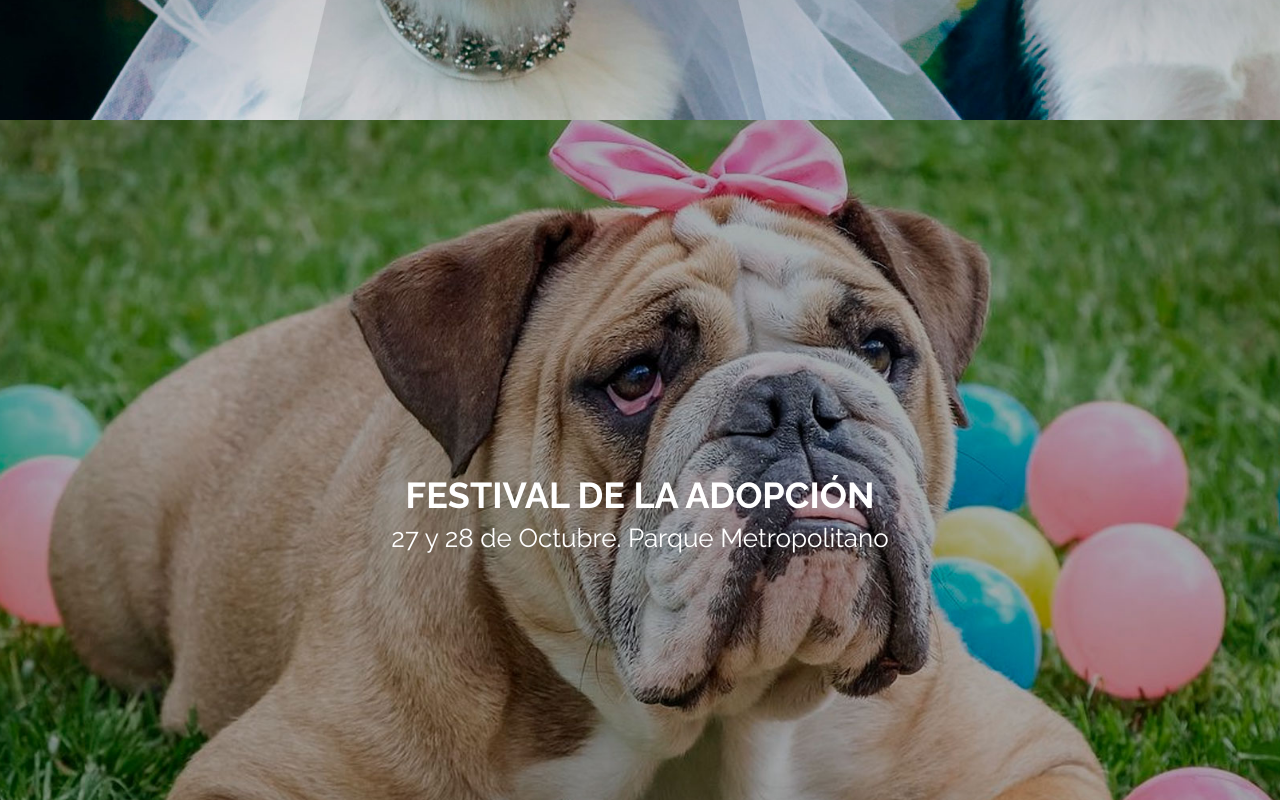
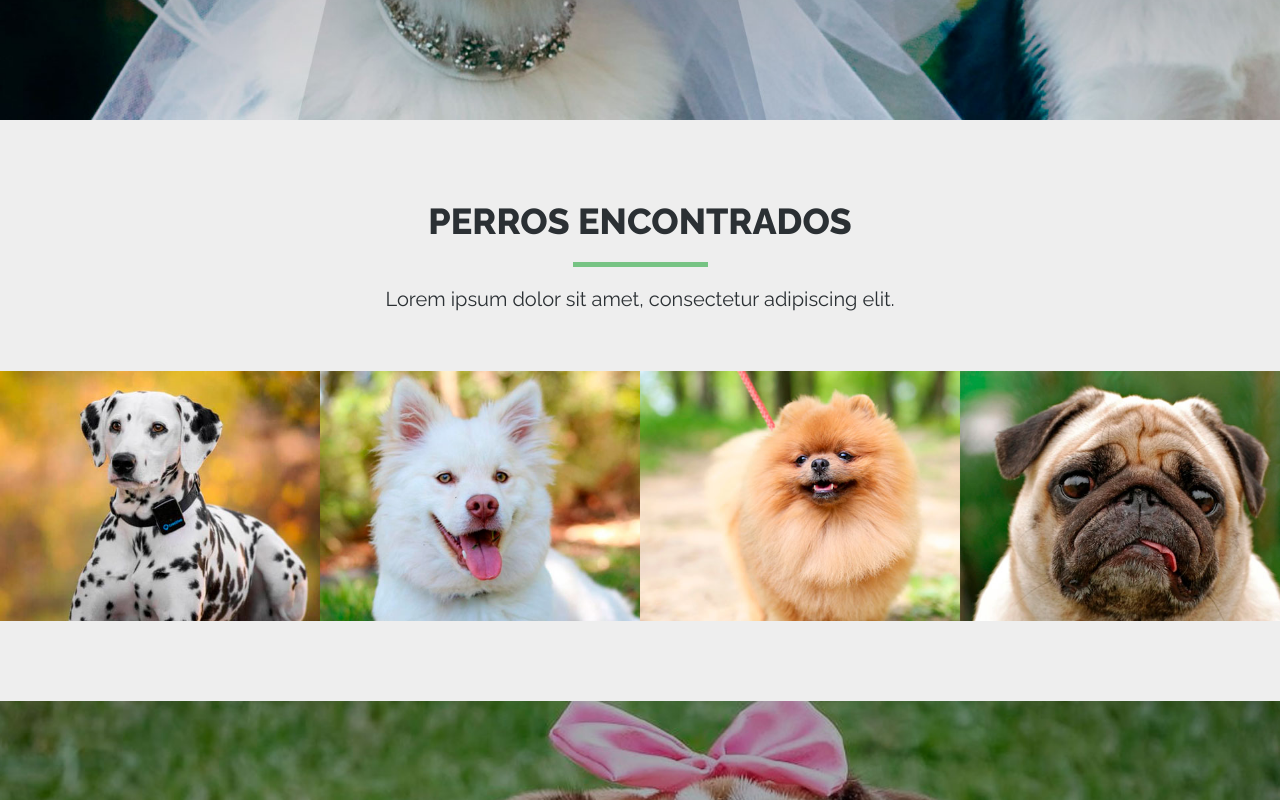
Before and after one commit to ninfanino/bedu-front, a React (Create React App) app: page / in a window 1280 px wide. Shown: the part 680-1480 px from the top of the page. Built offline with nearby package versions, Linux system fonts and the light colour scheme.

Commit message:
componente perros encontrados

```diff
--- a/src/components/fonts.css
+++ b/src/components/fonts.css
@@ -1 +1 @@
-@import url('https://fonts.googleapis.com/css?family=Raleway:400,700');
+@import url('https://fonts.googleapis.com/css?family=Raleway:400,800|Roboto');
--- a/src/components/home/home.css
+++ b/src/components/home/home.css
@@ -11,7 +11,7 @@
 .titleHeader {
     color: #fff;
     font-size: 36px;
-    font-weight: 700;
+    font-weight: 800;
     line-height: 36px;
     max-width: 600px;
     font-family: 'Raleway', sans-serif;
@@ -47,6 +47,68 @@
     font-family: 'Raleway', sans-serif;
     color: #fff;
 }
+.title {
+    color: #2b3034;
+    font-size: 36px;
+    font-weight: 800;
+    font-family: 'Raleway', sans-serif;
+
+    text-transform: uppercase;
+}
+.PerrosEncontrados {
+    padding: 80px 0px;
+    background: #eeeeee;
+    text-align: center;
+}
+.lineGreen {
+    width: 135px;
+    height: 5px;
+    background: #76c383;
+    margin: 20px auto;
+}
+.slogan {
+    color: #2b3034;
+    font-size: 20px;
+    font-family: 'Raleway', sans-serif;
+}
+.PerrosEncontradosContainer {
+    display: flex;
+    flex-wrap: wrap;
+    overflow: hidden;
+    cursor: pointer;
+    margin-top: 60px;
+}
+.PerroEncontradoItem {
+    width: 200px;
+    height: 250px;
+    position: relative;
+    flex-grow: 1;
+}
+.PerroEncontradoImg {
+    height: 250px;
+    object-fit: cover;
+}
+.mask {
+    position: absolute;
+    background: rgba(118, 195, 131, .75);
+    top: 0;
+    left: 0;
+    right: 0;
+    bottom: 0;
+    display: none;
+    justify-content: center;
+    align-items: center;
+    flex-direction: column;
+    color: #fff;
+    font-family: 'Raleway', sans-serif;
+}
+.PerroEncontradoItem:hover .mask {
+    display: flex;
+}
+.iconLocation {
+    width: 40px;
+    height: 50px;
+}
 @media (max-width:768px) {
     .titleHeader {
         font-size: 28px;
--- /dev/null
+++ b/src/components/home/perros-encontrados.js
@@ -0,0 +1,61 @@
+import React from 'react'
+
+/****
+ * Necesita conectarse al back
+ ***/
+
+const PerrosEncontrados = () => (
+    <div className="PerrosEncontrados">
+        <div className="title">
+            perros encontrados
+        </div>
+        <div className="lineGreen"></div>
+        <div className="slogan">
+            Lorem ipsum dolor sit amet, consectetur adipiscing elit.
+        </div>
+
+        <div className="PerrosEncontradosContainer">
+            <div className="PerroEncontradoItem">
+                <img src="/images/slidder1.jpg" className="PerroEncontradoImg" />
+                <div className="mask">
+                    <img src="/images/icon-location.png" className="iconLocation" />
+                    <div className="addressLocation">
+                        Zapopan, Jal <br/>3311771791
+                    </div>
+                </div>
+            </div>
+
+            <div className="PerroEncontradoItem">
+                <img src="/images/slidder2.jpg" className="PerroEncontradoImg" />
+                <div className="mask">
+                    <img src="/images/icon-location.png" className="iconLocation" />
+                    <div className="addressLocation">
+                        Zapopan, Jal <br/>3311771791
+                    </div>
+                </div>
+            </div>
+
+            <div className="PerroEncontradoItem">
+                <img src="/images/slidder3.jpg" className="PerroEncontradoImg" />
+                <div className="mask">
+                    <img src="/images/icon-location.png" className="iconLocation" />
+                    <div className="addressLocation">
+                        Zapopan, Jal <br/>3311771791
+                    </div>
+                </div>
+            </div>
+
+            <div className="PerroEncontradoItem">
+                <img src="/images/slidder4.jpg" className="PerroEncontradoImg" />
+                <div className="mask">
+                    <img src="/images/icon-location.png" className="iconLocation" />
+                    <div className="addressLocation">
+                        Zapopan, Jal <br/>3311771791
+                    </div>
+                </div>
+            </div>
+        </div>
+    </div>
+)
+
+export default PerrosEncontrados
--- a/src/pages/home.js
+++ b/src/pages/home.js
@@ -3,6 +3,7 @@ import Header from '../components/home/header';
 import '../components/fonts.css'
 import '../components/home/home.css'
 import Events from '../components/home/events';
+import PerrosEncontrados from '../components/home/perros-encontrados';
 
 /*****
  * Header necesita enviar una funcion para abrir el formulario de registro
@@ -11,7 +12,9 @@ import Events from '../components/home/events';
 const Home = () => (
     <div>
         <Header/>
+        <PerrosEncontrados/>
         <Events/>
+
     </div>
 )
 
```
